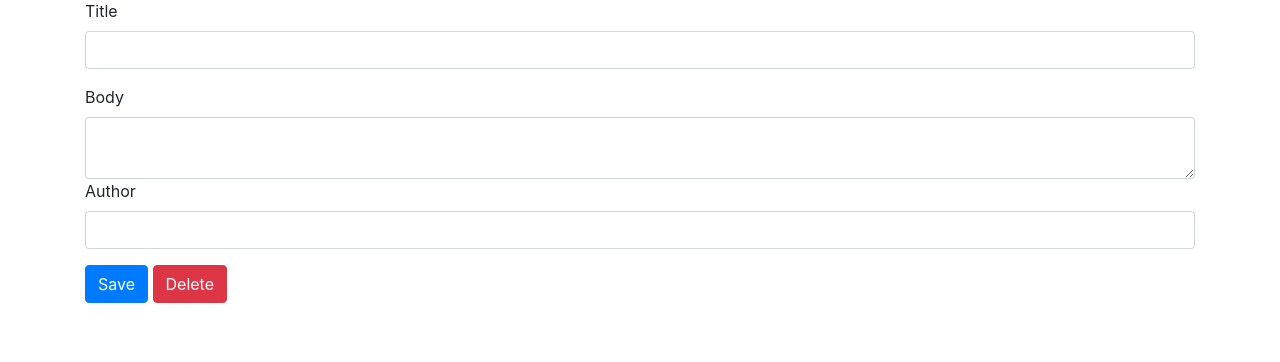
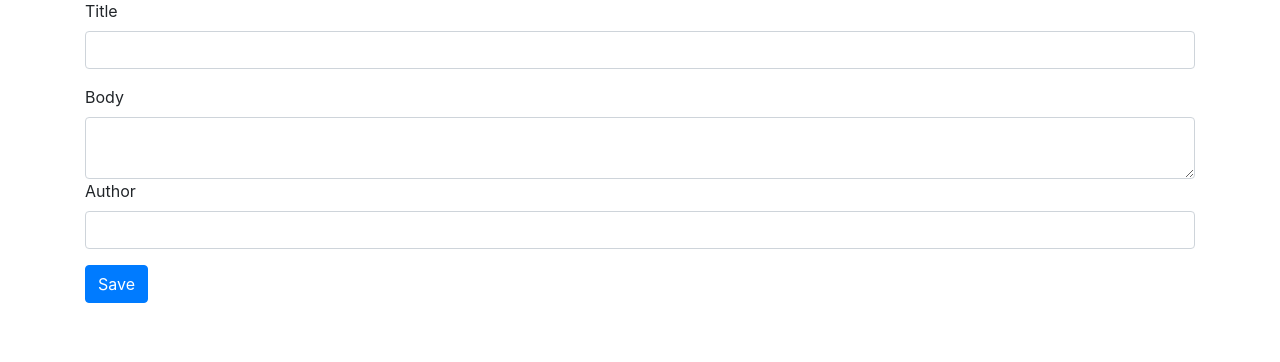
Before and after one commit to mckdev/simple-flask-website, a Flask app: template simpleflask/templates/edit.html in a window 1280 px wide. Shown: the part 133-495 px from the top of the page. Run offline with Flask 2, Linux system fonts and the light colour scheme; the template is opened without the code that fills it, so the values that code supplies are empty; some libraries are stand-ins or nearby versions.

Commit message:
Removed delete button on edit page.

```diff
--- a/simpleflask/templates/edit.html
+++ b/simpleflask/templates/edit.html
@@ -15,6 +15,5 @@
       <input name="author" id="author" value="{{ request.form['author'] or entry['author']}}" class="form-control" required>
     </div>
     <button type="submit" class="btn btn-primary">Save</button>
-    <input class="btn btn-danger" type="submit" value="Delete" onclick="return confirm('Are you sure?');">
   </form>
 {% endblock %}
```
